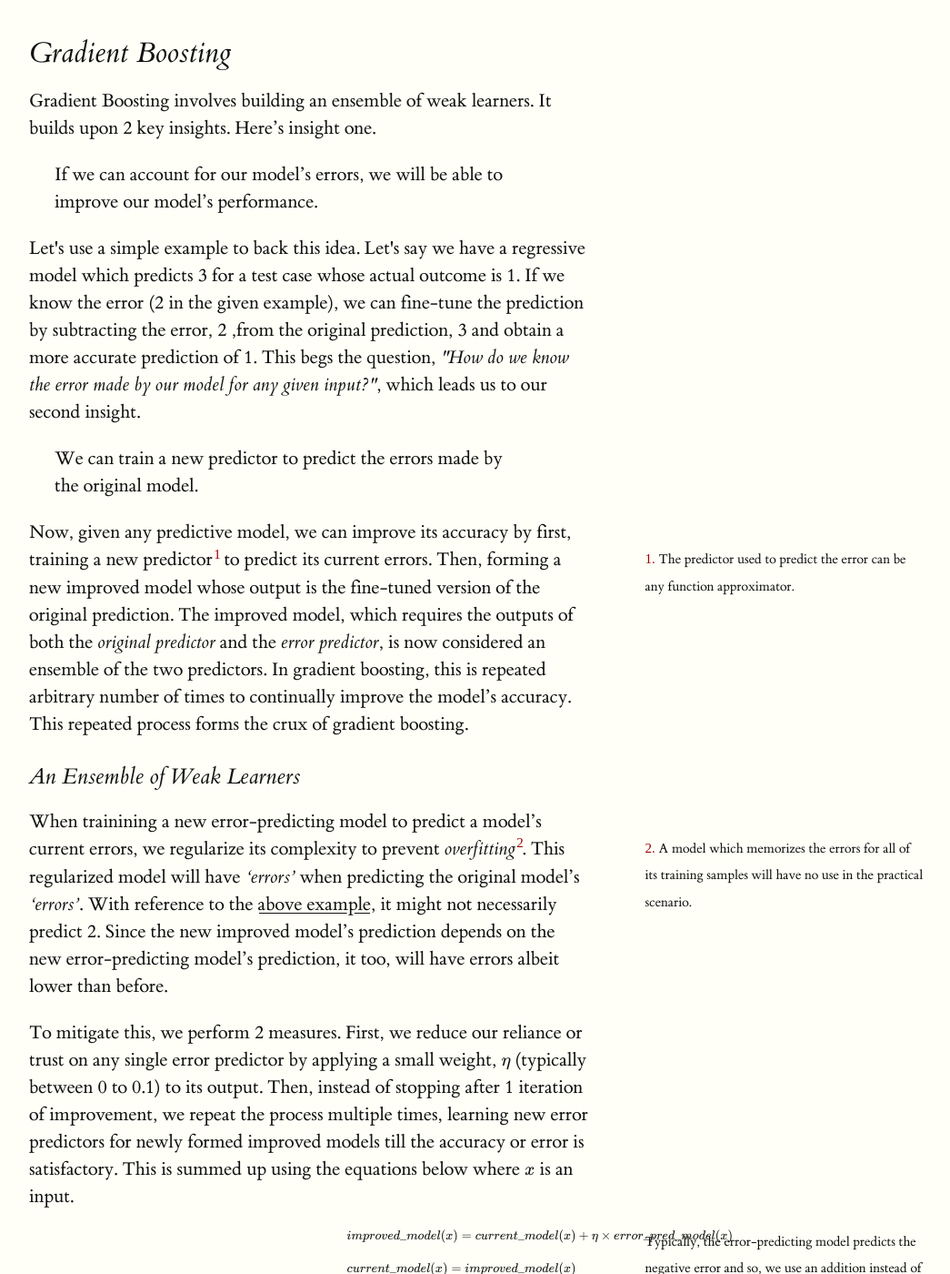
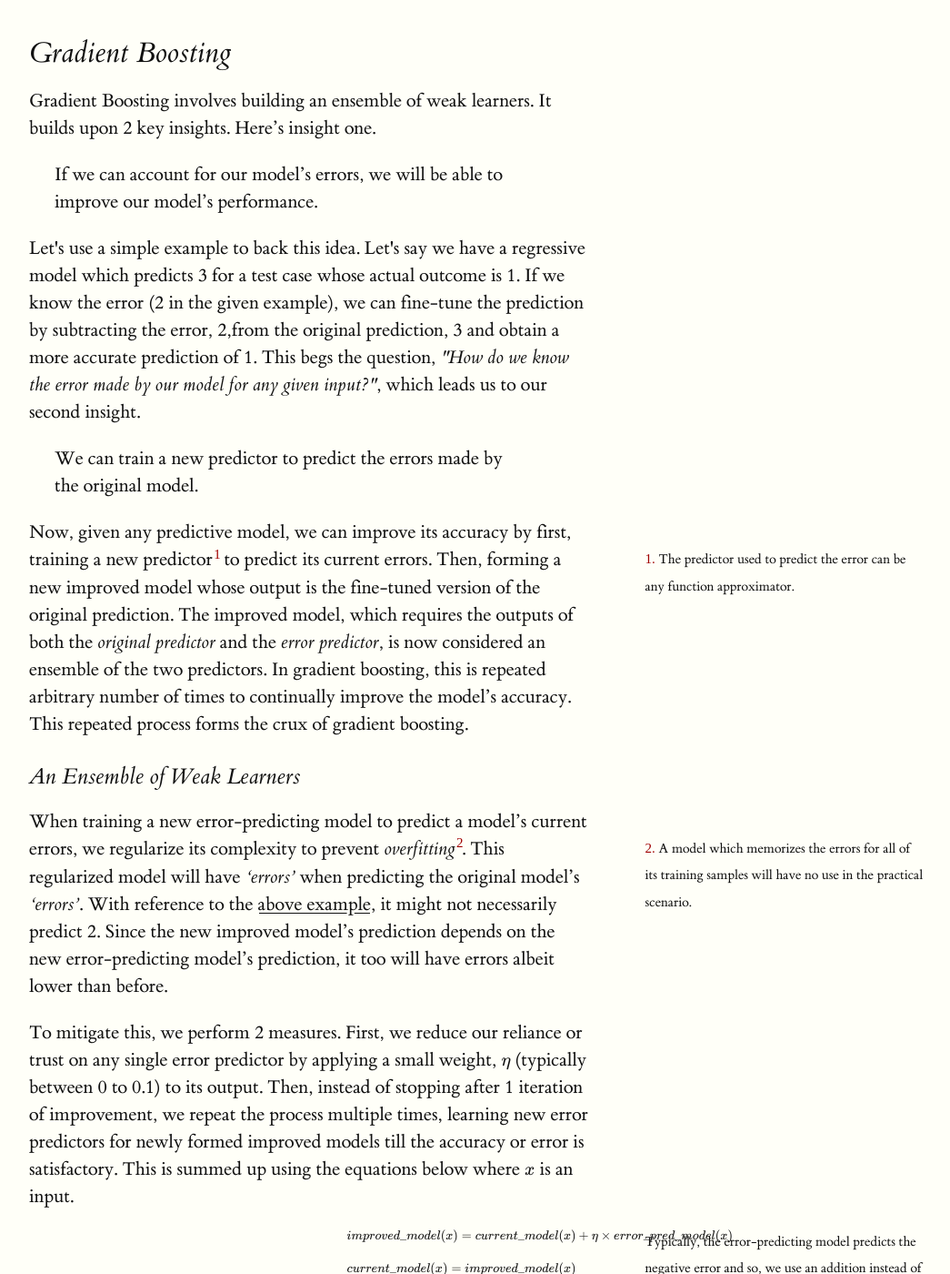
Before and after one commit to bobby-tan/bobby-tan.github.io, a Jekyll site: the page built from _posts/2020-05-11-The Intuition-Behind-Gradient-Boosting-and-XGBoost.md, in a window 1280 px wide and 1400 px high, scrolled down 728 px. Shown: the whole window at 91% size, without its empty margins (128-1173 px from the left). Built offline with Jekyll 4.4.1, drawn with Linux system fonts in a browser that asks for light colours; formulas are drawn with MathJax 3; some of the changed text lies outside the part shown.

Commit message:
corrected some errors in XGBoost

```diff
--- a/_posts/2020-05-11-The Intuition-Behind-Gradient-Boosting-and-XGBoost.md
+++ b/_posts/2020-05-11-The Intuition-Behind-Gradient-Boosting-and-XGBoost.md
@@ -16,7 +16,7 @@ Gradient Boosting involves building an ensemble of weak learners. It builds upon
 >If we can account for our model's errors, we will be able to improve our model's performance.
 
 <p id="example">
-Let's use a simple example to back this idea. Let's say we have a regressive model which predicts 3 for a test case whose actual outcome is 1. If we know the error (2 in the given example), we can fine-tune the prediction by subtracting the error, 2 ,from the original prediction, 3 and obtain a more accurate prediction of 1. This begs the question, <em>"How do we know the error made by our model for any given input?"</em>, which leads us to our second insight.
+Let's use a simple example to back this idea. Let's say we have a regressive model which predicts 3 for a test case whose actual outcome is 1. If we know the error (2 in the given example), we can fine-tune the prediction by subtracting the error, 2,from the original prediction, 3 and obtain a more accurate prediction of 1. This begs the question, <em>"How do we know the error made by our model for any given input?"</em>, which leads us to our second insight.
 </p>
 
 >We can train a new predictor to predict the errors made by the original model.
@@ -25,7 +25,7 @@ Now, given any predictive model, we can improve its accuracy by first, training
 
 ### An Ensemble of Weak Learners
 
-When trainining a new error-predicting model to predict a model's current errors, we regularize its complexity to prevent *overfitting*{% sidenote 'sn-two' 'A model which memorizes the errors for all of its training samples will have no use in the practical scenario.'%}. This regularized model will have *'errors'* when predicting the original model's *'errors'*. With reference to the <a href="#example">above example</a>, it might not necessarily predict 2. Since the new improved model's prediction depends on the new error-predicting model's prediction, it too, will have errors albeit lower than before.
+When training a new error-predicting model to predict a model's current errors, we regularize its complexity to prevent *overfitting*{% sidenote 'sn-two' 'A model which memorizes the errors for all of its training samples will have no use in the practical scenario.'%}. This regularized model will have *'errors'* when predicting the original model's *'errors'*. With reference to the <a href="#example">above example</a>, it might not necessarily predict 2. Since the new improved model's prediction depends on the new error-predicting model's prediction, it too will have errors albeit lower than before.
 
 To mitigate this, we perform 2 measures. First, we reduce our reliance or trust on any single error predictor by applying a small weight, *$$ \eta $$* (typically between 0 to 0.1) to its output. Then, instead of stopping after 1 iteration of improvement, we repeat the process multiple times, learning new error predictors for newly formed improved models till the accuracy or error is satisfactory. This is summed up using the equations below where $$ x $$ is an input.
 
```
Also changed, not shown: other parts of _posts/2020-05-11-The Intuition-Behind-Gradient-Boosting-and-XGBoost.md (+2 -2 lines).
